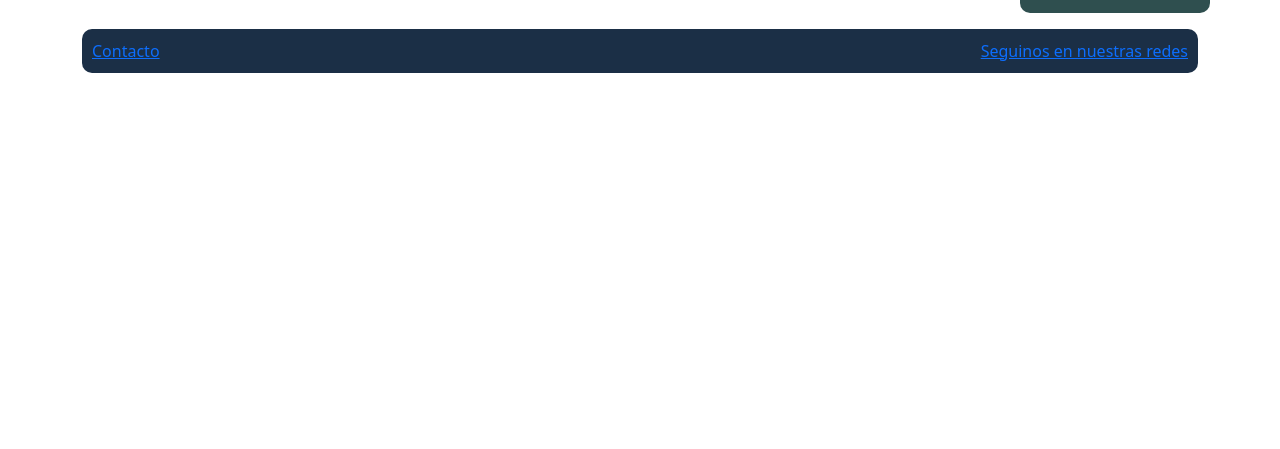
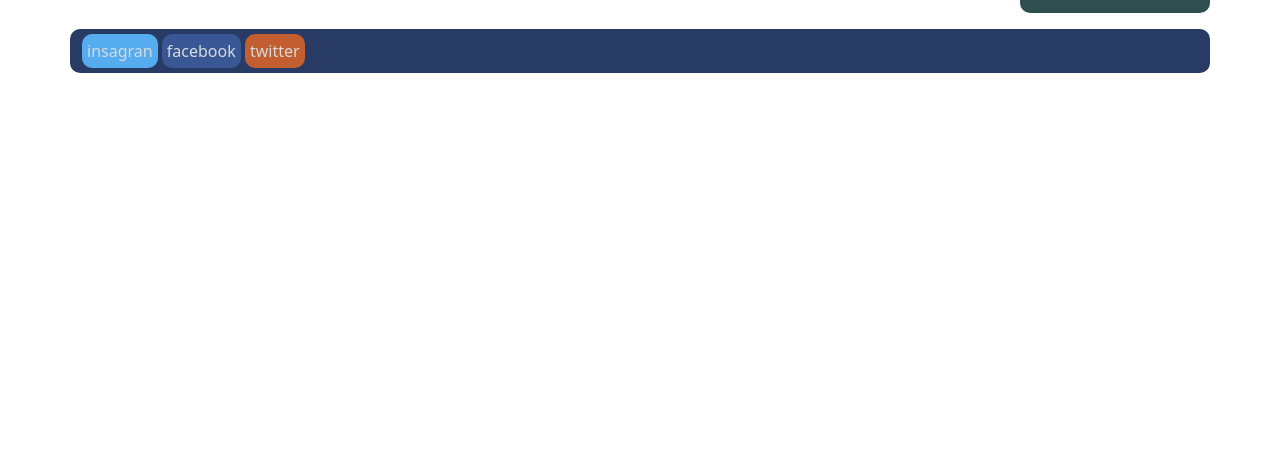
Before and after one commit to Marce1193/Aplicando-SASS, a plain HTML site: page pages/abaut.html in a window 1280 px wide. Shown: the part 351-800 px from the top of the page. Drawn offline with nearby package versions, Linux system fonts and the light colour scheme.

Commit message:
agregando map y mixin

```diff
--- a/pages/abaut.html
+++ b/pages/abaut.html
@@ -63,15 +63,14 @@
 
 
     <div class="row">
-       <footer class="footer">
-           <div class="footer__div">
-               <ul>
-                   <li><a href="#">Contacto</a></li>
-                   <li><a href="https://www.facebook.com" target="_blank">Seguinos en nuestras redes</a></li>
-               </ul>
-           </div>
-       </footer>
-    </div>
+      <footer class="footer">
+          <div class="footer__div">
+              <button class="btn-instagram">insagran</button>
+              <button class="btn-facebook">facebook</button>
+              <button class="btn-twitter">twitter</button>
+          </div>
+      </footer>
+   </div>
 
 
   <!-- JavaScript Bundle with Popper -->
--- a/styles/_footer.scss
+++ b/styles/_footer.scss
@@ -1,19 +1,26 @@
-footer {
-    ul {
-        display: flex;
-        background-color: #1B2F46;
-        justify-content: space-between;
-        list-style-type: none;
-        padding: 10px;
-        margin: 0;
+
+$redes: (
+    instagram:#55acee,
+    facebook:#3a5795,
+    twitter:#c25e30
+);
+
+@mixin textColor ($textColor) {
+    color: $textColor;
+}
+
+.footer {
+    background-color: #273b64;
+    border-radius: 10px;
+    padding: 5px;
+
+@each $red, $color in $redes {
+    .btn-#{$red} {
+        @include textColor(#D6DBDC);
+        border: 0;
+        padding: 5px;
         border-radius: 10px;
-
-        li{
-            &:hover{
-                background-color: #D6DBDC;
-                font-weight: 700;
-                border-radius: 10px;
-            }
-        }
+        background-color: $color;
     }
 }
+}
```
Also changed, not shown: index.html (+3 -4 lines), styles/styles.css, styles/styles.scss (line endings or trailing spaces), 1 other file.
